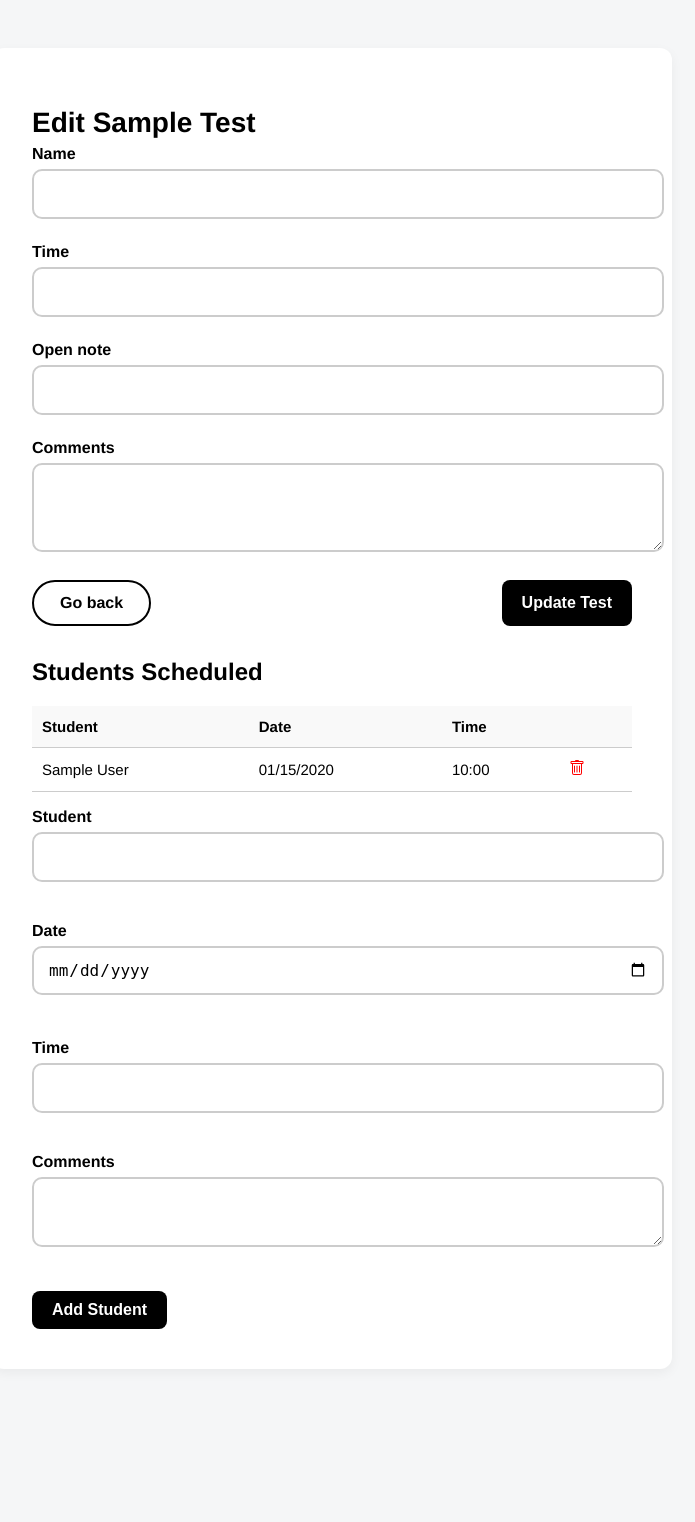
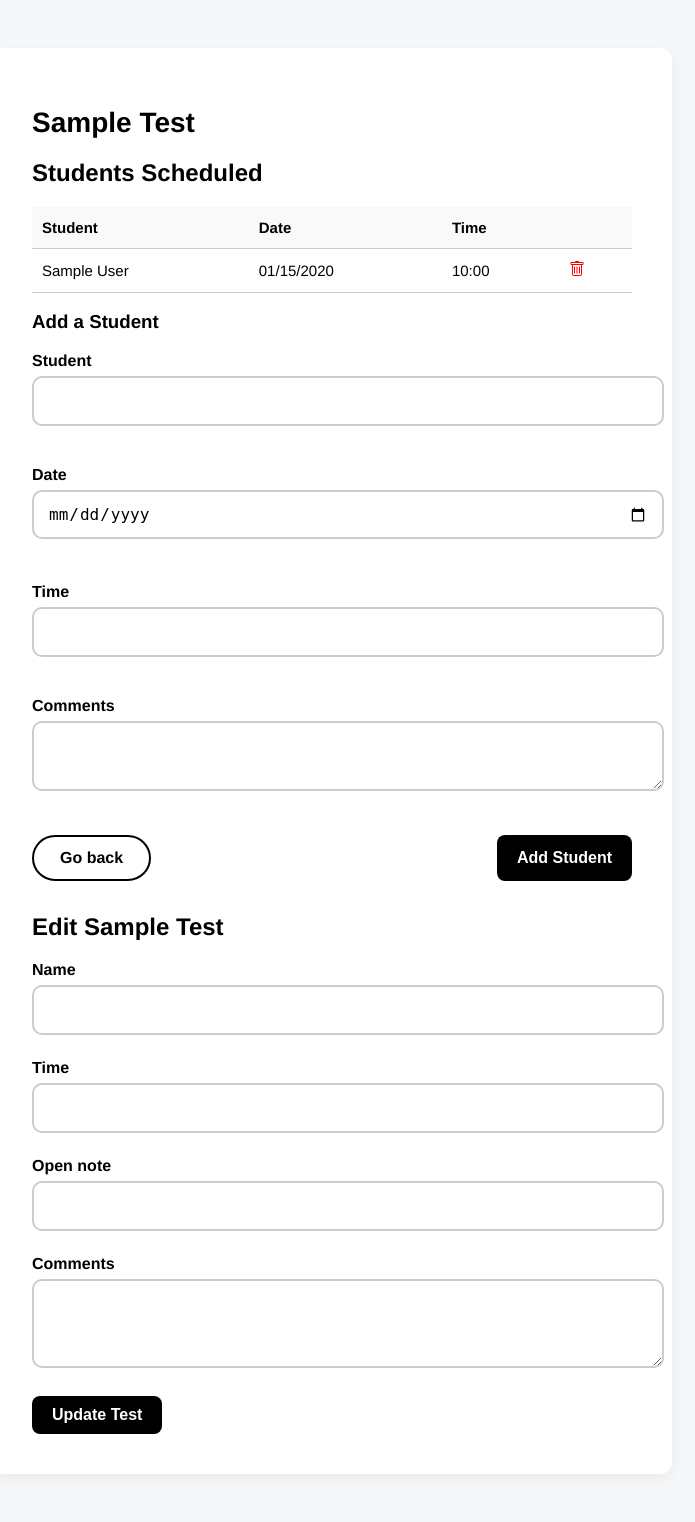
Before and after one commit to Vuinea/Test-Centre, a Python web app: template templates/teacher/edit_test.html in a window 1280 px wide. Shown: the whole page, without its empty margins (308-1003 px from the left). Before the commit the page ends 1329 px from the top, so only its background shows below. Run offline with Jinja, Linux system fonts and the light colour scheme; the template is opened without the code that fills it: most values are stand-ins (such as "Sample title", 1, 10 or a date in 2020); form fields are guessed from the names that the template uses.

Commit message:
switched order of test edit and student addition

```diff
--- a/templates/teacher/edit_test.html
+++ b/templates/teacher/edit_test.html
@@ -8,7 +8,7 @@
 
 {% block content %}
     <div class="section">
-        <h1 class="margin-bottom: 1.5rem;">Edit {{ test.name|title }}</h1>
+        <h1 class="margin-bottom: 1.5rem;">{{ test.name|title }}</h1>
         {# Display flashed messages #}
         {% with messages = get_flashed_messages(with_categories=true) %}
             {% if messages %}
@@ -19,26 +19,9 @@
                 </ul>
             {% endif %}
         {% endwith %}
-        <form method="POST">
-            {{ test_form.hidden_tag() }}
 
-            {{ test_form.name.label }}
-            {{ test_form.name(size=20) }}
 
-            {{ test_form.time.label }}
-            {{ test_form.time() }}
-
-            {{ test_form.open_note.label }}
-            {{ test_form.open_note() }}
-
-            {{ test_form.comments.label }}
-            {{ test_form.comments(rows=3, cols=40) }}
-            <div class="button-group">
-                <a href="{{ url_for('teacher.get_tests') }}" class="button return-btn">Go back</a>
-                <button id="finalize-test-btn" type="submit">Update Test</button>
-            </div>
-        </form>
-        <div style="margin-top: 2rem;">
+        <div style="margin-bottom: 2rem;">
             <h2>Students Scheduled</h2>
             <div id="selected-students" class="selected-students">
                 <table id="assignment-table">
@@ -67,6 +50,7 @@
                     </tbody>
                 </table>
             </div>
+            <h3>Add a Student</h3>
             <form style="margin-top: 1rem;" action="{{ url_for('teacher.add_student', test_id=test.id) }}" method="post">
                 {{ student_form.hidden_tag() }}
                 <!-- Student ID Field -->
@@ -92,8 +76,30 @@
                     {{ student_form.comments }}
                 </div>
                 <div class="button-group">
+                    <a href="{{ url_for('teacher.get_tests') }}" class="button return-btn">Go back</a>
                     <button id="finalize-test-btn" type="submit">Add Student</button>
                 </div>
             </form>
         </div>
+
+        <h2>Edit {{ test.name|title }}</h2>
+        <form method="POST">
+            {{ test_form.hidden_tag() }}
+
+            {{ test_form.name.label }}
+            {{ test_form.name(size=20) }}
+
+            {{ test_form.time.label }}
+            {{ test_form.time() }}
+
+            {{ test_form.open_note.label }}
+            {{ test_form.open_note() }}
+
+            {{ test_form.comments.label }}
+            {{ test_form.comments(rows=3, cols=40) }}
+            <div class="button-group">
+                <button id="finalize-test-btn" type="submit">Update Test</button>
+            </div>
+        </form>
+
 {% endblock %}
```
